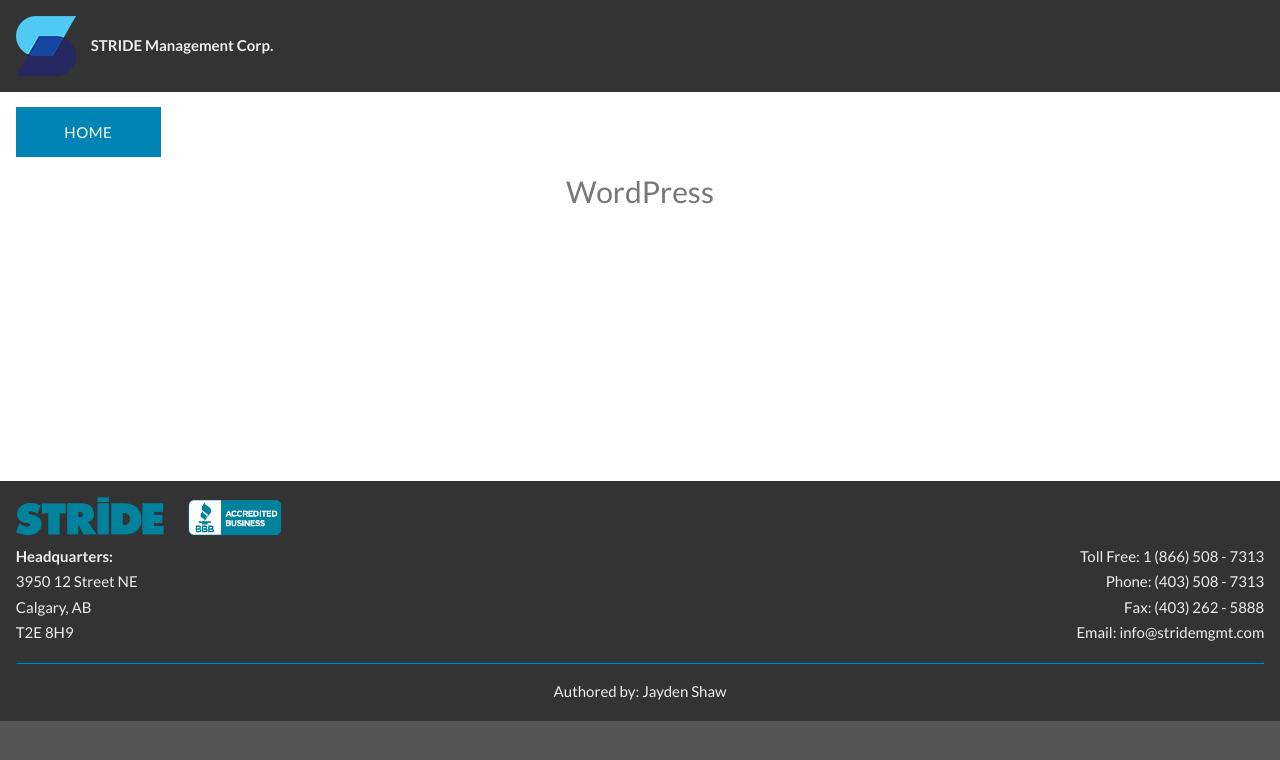
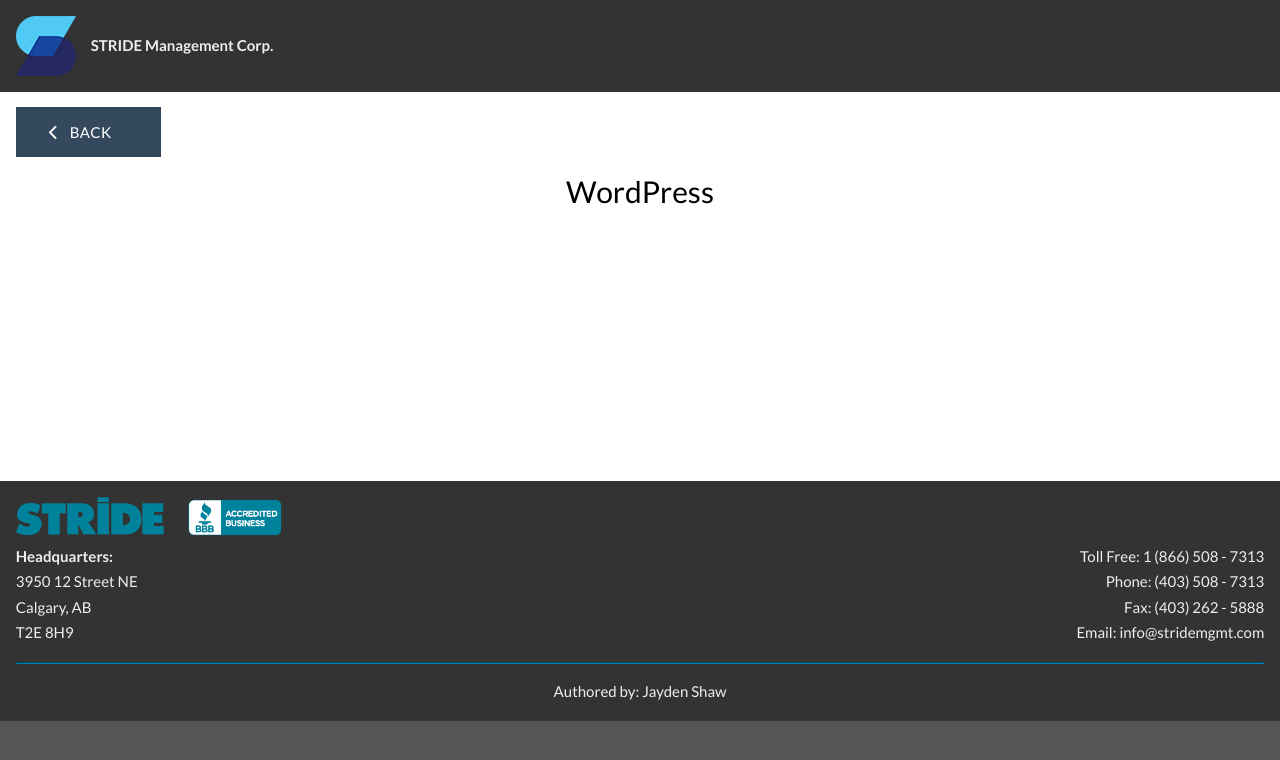
Before and after one commit to jshaw990/stride-docs, a React (Create React App) app: page /wordpress in a window 1280 px wide. Shown: the top 760 px of the page. Built offline with nearby package versions, Linux system fonts and the light colour scheme; the HTML template or start-up script is replaced by a standard one.

Commit message:
Updated styles. Changed breadcrumb.

```diff
--- a/src/App.js
+++ b/src/App.js
@@ -1,5 +1,5 @@
 import "./App.scss";
-import { BrowserRouter as Router, Routes, Route } from "react-router-dom";
+import { BrowserRouter, Routes, Route } from "react-router-dom";
 
 import Header from "./components/header/Header.component";
 import Footer from "./components/footer/Footer.component";
@@ -12,13 +12,13 @@ function App() {
 		<div className='app'>
 			<Header />
 			<div className='container'>
-				<Router>
+				<BrowserRouter>
 					<Routes>
 						<Route exact path='/' element={<LandingPage />} />
-						<Route path='/wordpress' element={<WordPressPage />} />
+						<Route path='wordpress' element={<WordPressPage />} />
 						<Route path='*' element={<NotFoundPage />} />
 					</Routes>
-				</Router>
+				</BrowserRouter>
 			</div>
 			<Footer />
 		</div>
--- a/src/App.scss
+++ b/src/App.scss
@@ -37,4 +37,5 @@
 
 .title {
 	padding-bottom: 15.75px;
+	color: $black;
 }
--- a/src/components/customButton/CustomButton.styles.scss
+++ b/src/components/customButton/CustomButton.styles.scss
@@ -9,7 +9,7 @@
     line-height: 50px;
     padding: 0 35px;
     font-size: 15px;
-    background-color: $stride-blue;
+    background-color: $stride-darkblue;
     color: $white;
     text-transform: uppercase;
     border: none;
@@ -17,6 +17,6 @@
     font-family: 'Lato', sans-serif;
     text-align: center;
     &:hover {
-        background-color: $stride-darkblue;
+        background-color: $stride-blue;
     }
 }
--- a/src/components/homeBreadcrumb/HomeBreadcrumb.component.jsx
+++ b/src/components/homeBreadcrumb/HomeBreadcrumb.component.jsx
@@ -1,18 +1,20 @@
-import React from 'react'
-import { Link } from 'react-router-dom'
+import React from "react";
+import { useNavigate } from "react-router-dom";
 
-import './HomeBreadcrumb.styles.scss'
+import "./HomeBreadcrumb.styles.scss";
 
-import CustomButton from '../customButton/CustomButton.component'
+import CustomButton from "../customButton/CustomButton.component";
 
 const HomeBreadcrumb = () => {
-    return (
-        <div className='home-breadcrumb'>
-            <Link to='/'>
-                <CustomButton>Home</CustomButton>
-            </Link>
-        </div>
-    )
-}
+	const navigate = useNavigate();
 
-export default HomeBreadcrumb
+	return (
+		<div className='home-breadcrumb'>
+			<CustomButton onClick={() => navigate(-1)}>
+				<i className='icon fas fa-chevron-left'></i> Back
+			</CustomButton>
+		</div>
+	);
+};
+
+export default HomeBreadcrumb;
--- a/src/components/homeBreadcrumb/HomeBreadcrumb.styles.scss
+++ b/src/components/homeBreadcrumb/HomeBreadcrumb.styles.scss
@@ -3,4 +3,8 @@
 .home-breadcrumb {
     width: 100%;
     margin: 0 0 15.75px;
+    .icon {
+        margin-left: -15.75px;
+        margin-right: 7.375px;
+    }
 }
--- a/src/pages/landing/Landing.Page.jsx
+++ b/src/pages/landing/Landing.Page.jsx
@@ -13,19 +13,19 @@ const LandingPage = () => {
 			</div>
 			<div className='categories'>
 				<Link to='/wordpress' className='item'>
-					<i class='icon fab fa-wordpress-simple'></i>
+					<i className='icon fab fa-wordpress-simple'></i>
 					<div className='lg'>WordPress</div>
 				</Link>
 				<div className='item'>
-					<i class='icon far fa-file-alt'></i>
+					<i className='icon far fa-file-alt'></i>
 					<div className='lg'>ClickSpace Forms</div>
 				</div>
 				<div className='item'>
-					<i class='icon far fa-file-code'></i>
+					<i className='icon far fa-file-code'></i>
 					<div className='lg'>Code Snippets</div>
 				</div>
 				<div className='item'>
-					<i class='icon fas fa-swatchbook'></i>
+					<i className='icon fas fa-swatchbook'></i>
 					<div className='lg'>Miscellaneous</div>
 				</div>
 			</div>
```
